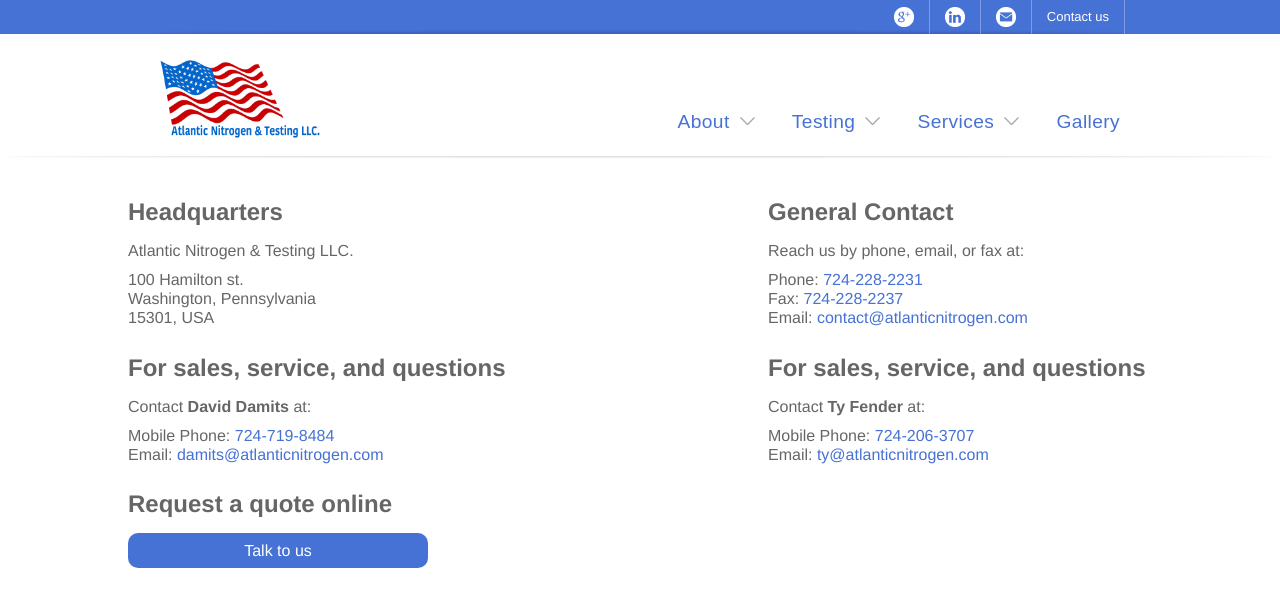
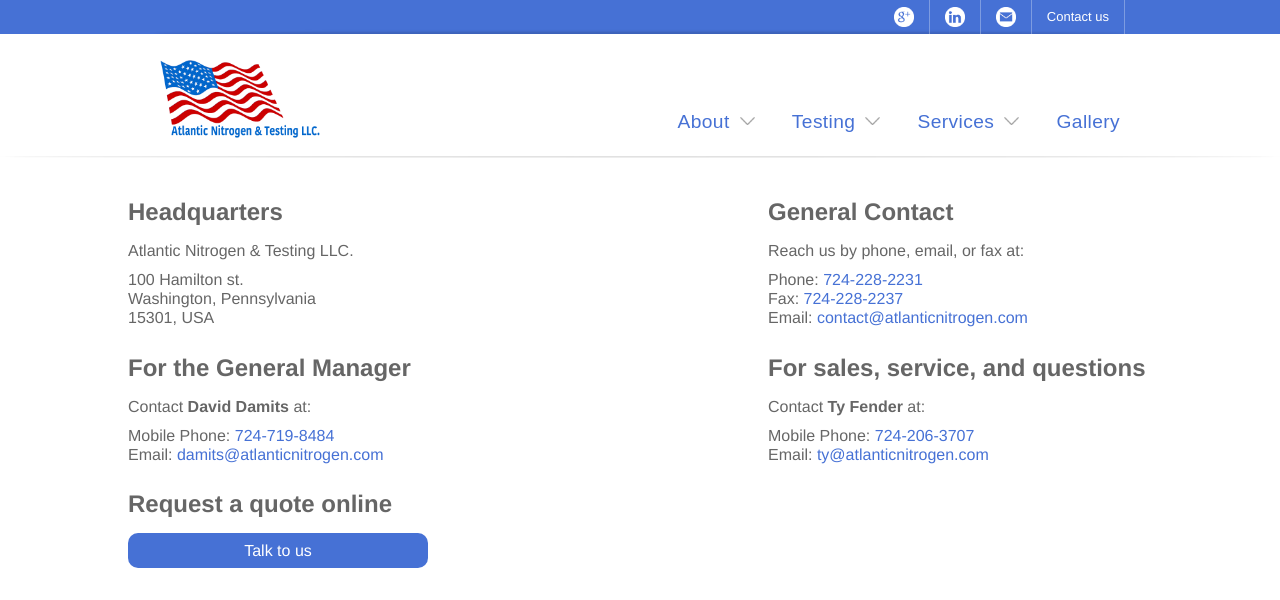
Before and after one commit to kakoijohn/atlantic-new-site-prototype, a plain HTML site: page html/contact.html in a window 1280 px wide. Shown: the top 600 px of the page. Drawn offline with Linux system fonts and the light colour scheme.

```diff
--- a/html/contact.html
+++ b/html/contact.html
@@ -242,7 +242,7 @@
 			</div>
 			<div class="two-block-text">
 				<div class="block">
-					<h2>For sales, service, and questions</h2>
+					<h2>For the General Manager</h2>
 					<p>Contact <strong>David Damits</strong> at:</p>
 					<p>Mobile Phone: <a href="tel:7247198484">724-719-8484</a><br>Email: <a href="mailto:damits@atlanticnitrogen.com">damits@atlanticnitrogen.com</a></p>
 				</div>
```
Also changed, not shown: 2 other files.
